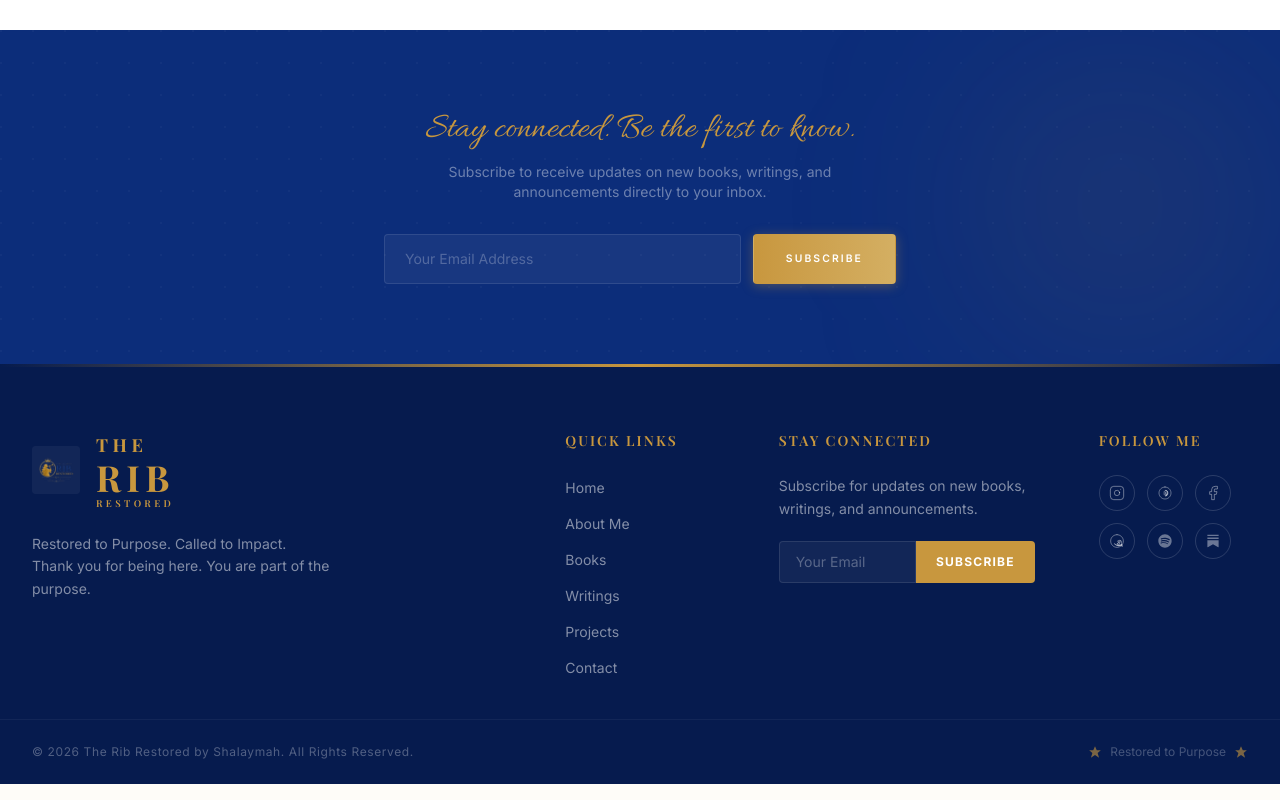
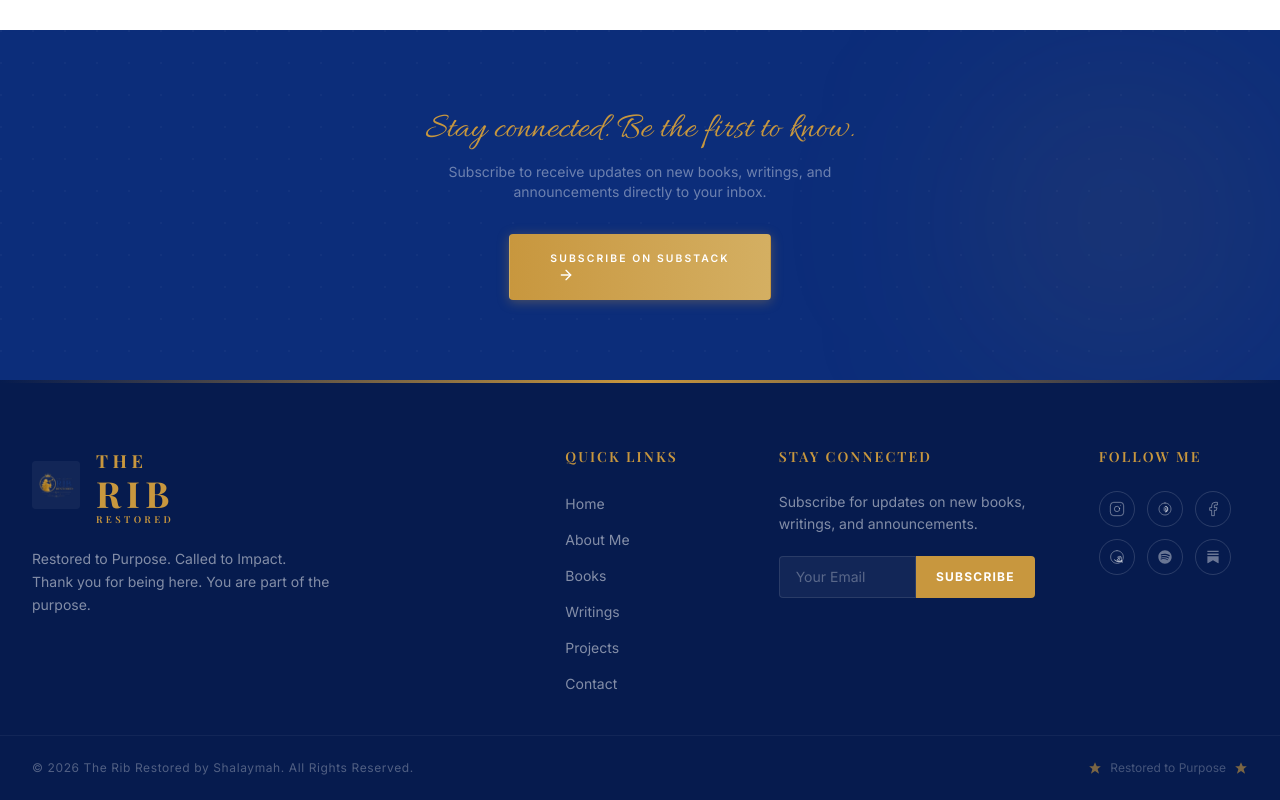
Before and after one commit to vhamb001/The-Rib-Restored, a Next.js app: page / in a window 1280 px wide. Shown: the part 6566-7366 px from the top of the page. Built offline with nearby package versions, Linux system fonts and the light colour scheme; a web font is replaced by a local one.

Commit message:
feat: integrate Substack across all sections and newsletter CTAs

```diff
--- a/src/app/page.tsx
+++ b/src/app/page.tsx
@@ -477,7 +477,7 @@ export default function HomePage() {
                   Subscribe to receive in-depth prophetic writings, articles, and exclusive newsletters directly to your inbox.
                 </p>
                 <Button variant="gold" className="rounded-full px-8 mt-auto group-hover:scale-105 transition-transform duration-300" asChild>
-                  <a href="#" target="_blank" rel="noopener noreferrer">Explore Articles</a>
+                  <a href="https://intentionallistening1.substack.com" target="_blank" rel="noopener noreferrer">Explore Articles</a>
                 </Button>
               </div>
             </StaggerItem>
@@ -520,17 +520,13 @@ export default function HomePage() {
           <p className="text-white/40 text-sm mb-6 sm:mb-8 max-w-md mx-auto">
             Subscribe to receive updates on new books, writings, and announcements directly to your inbox.
           </p>
-          <form className="flex flex-col sm:flex-row gap-3 justify-center max-w-lg mx-auto">
-            <input
-              type="email"
-              placeholder="Your Email Address"
-              className="flex-1 bg-white/5 border border-white/10 text-white px-5 py-3.5 rounded-sm outline-none placeholder:text-white/25 text-sm focus:border-[var(--color-gold)] transition-colors"
-              required
-            />
-            <Button variant="gold" className="rounded-sm text-[0.65rem] tracking-[0.2em] px-8 h-auto py-3.5">
-              Subscribe
+          <div className="flex justify-center mt-8">
+            <Button variant="gold" className="rounded-sm text-[0.65rem] tracking-[0.2em] px-10 h-auto py-4 group hover:scale-105 transition-transform duration-300" asChild>
+              <a href="https://intentionallistening1.substack.com" target="_blank" rel="noopener noreferrer">
+                Subscribe on Substack <ArrowRight className="w-4 h-4 ml-2 transition-transform duration-300 group-hover:translate-x-1" />
+              </a>
             </Button>
-          </form>
+          </div>
         </div>
       </section>
     </>
--- a/src/app/writings/page.tsx
+++ b/src/app/writings/page.tsx
@@ -102,15 +102,13 @@ export default function WritingsPage() {
             <div className="relative z-10">
               <h2 className="font-script text-2xl sm:text-3xl lg:text-4xl text-[var(--color-gold)] mb-3">Stay updated</h2>
               <p className="text-white/50 text-sm mb-6 sm:mb-8">Subscribe to receive new writings and reflections directly to your inbox.</p>
-              <form className="flex flex-col sm:flex-row gap-3 justify-center">
-                <input
-                  type="email"
-                  placeholder="Your Email"
-                  className="bg-white/5 border border-white/10 px-4 sm:px-5 py-3 rounded-sm text-sm text-white placeholder:text-white/25 outline-none focus:border-[var(--color-gold)] transition-colors w-full sm:w-auto sm:min-w-[240px]"
-                  required
-                />
-                <Button variant="gold" className="rounded-sm">Subscribe</Button>
-              </form>
+              <div className="flex justify-center mt-8">
+                <Button variant="gold" className="rounded-sm text-[0.65rem] tracking-[0.2em] px-10 h-auto py-4 group hover:scale-105 transition-transform duration-300" asChild>
+                  <a href="https://intentionallistening1.substack.com" target="_blank" rel="noopener noreferrer">
+                    Subscribe on Substack <ArrowRight className="w-4 h-4 ml-2 transition-transform duration-300 group-hover:translate-x-1" />
+                  </a>
+                </Button>
+              </div>
             </div>
           </div>
         </div>
--- a/src/components/layout/footer.tsx
+++ b/src/components/layout/footer.tsx
@@ -87,7 +87,7 @@ export function Footer() {
                 { label: "FB", url: "https://www.facebook.com/profile.php?id=61579278413766", path: "M18 2h-3a5 5 0 0 0-5 5v3H7v4h3v8h4v-8h3l1-4h-4V7a1 1 0 0 1 1-1h3z" },
                 { label: "Amazon", url: "https://www.amazon.com/stores/Shalaymah-Nurrayah-Tzeduqah/author/B0GY94T77X", path: "M15.93 17.09c-.4.29-1.33.52-1.83.52-1.01 0-1.07-.63-1.07-1.19 0-1.19.74-1.57 2.31-1.57h.59v.59c0 .66-.08 1.4-.41 1.65m2.27-5.59c-.48-.38-1.24-.51-1.88-.51-1.13 0-2.28.31-2.91.85-.36.31-.22.69.11.89l.36.22c.28.17.61.12.87-.11.41-.36 1.05-.59 1.63-.59.41 0 .84.11 1.03.35.19.24.22.51.22.84v.51h-1.1c-1.88 0-3.76.77-3.76 3 0 1.68 1.04 2.62 2.5 2.62 1.04 0 1.83-.43 2.37-1.12.11.51.28.91.82.91.53 0 .88-.34 1.13-.59.25-.25.5-.66.5-.66s-.31-.13-.42-.23c-.11-.11-.2-.23-.2-.5V12.91c0-1-.31-1.42-1.27-1.42M12 2C6.48 2 2 6.48 2 12s4.48 10 10 10 10-4.48 10-10S17.52 2 12 2m7.11 15.65c-1.41.92-3.32 1.41-5.11 1.41-2.45 0-4.66-.88-6.19-2.33-.2-.2-.03-.48.24-.4.18.06.36.12.54.18.27.09.43.34.61.54 1.29 1.41 3.12 2.24 5.08 2.24 1.54 0 3.2-.51 4.47-1.36.27-.18.52.12.36.31v-.01c-.13.16-.27.31-.41.46-.22.25-.36.56-.25.86.11.3.4.52.71.55.31.03.62-.06.86-.25l.18-.15c.18-.15.42-.04.42.2z", scale: 0.95 },
                 { label: "Spotify", url: "#", path: "M12 2C6.48 2 2 6.48 2 12s4.48 10 10 10 10-4.48 10-10S17.52 2 12 2zm4.6 14.4c-.2.3-.6.4-.9.2-2.5-1.5-5.7-1.8-9.4-1-.3.1-.7-.1-.8-.4-.1-.3.1-.7.4-.8 4.1-.9 7.6-.5 10.4 1.2.3.1.4.5.3.8zm1.2-2.7c-.2.4-.7.5-1 .3-2.9-1.8-6.6-2.2-10-1.2-.4.1-.9-.1-1-.5-.1-.4.1-.9.5-1 3.9-1.2 8.1-.7 11.4 1.3.3.3.4.8.1 1.1zm.1-2.9c-3.4-2-8.1-2.2-11-1.2-.5.2-1-.1-1.2-.6-.2-.5.1-1 .6-1.2 3.4-1.2 8.6-1 12.5 1.3.5.3.6.9.3 1.4-.2.4-.7.6-1.2.3z", scale: 1 },
-                { label: "Substack", url: "#", path: "M22.539 8.242H1.46V5.406h21.08v2.836zM1.46 10.812V24L12 18.11 22.54 24V10.812H1.46zM22.54 0H1.46v2.836h21.08V0z", scale: 0.8 },
+                { label: "Substack", url: "https://intentionallistening1.substack.com", path: "M22.539 8.242H1.46V5.406h21.08v2.836zM1.46 10.812V24L12 18.11 22.54 24V10.812H1.46zM22.54 0H1.46v2.836h21.08V0z", scale: 0.8 },
               ].map(({ label, url, path, scale }) => (
                 <a
                   key={label}
```
